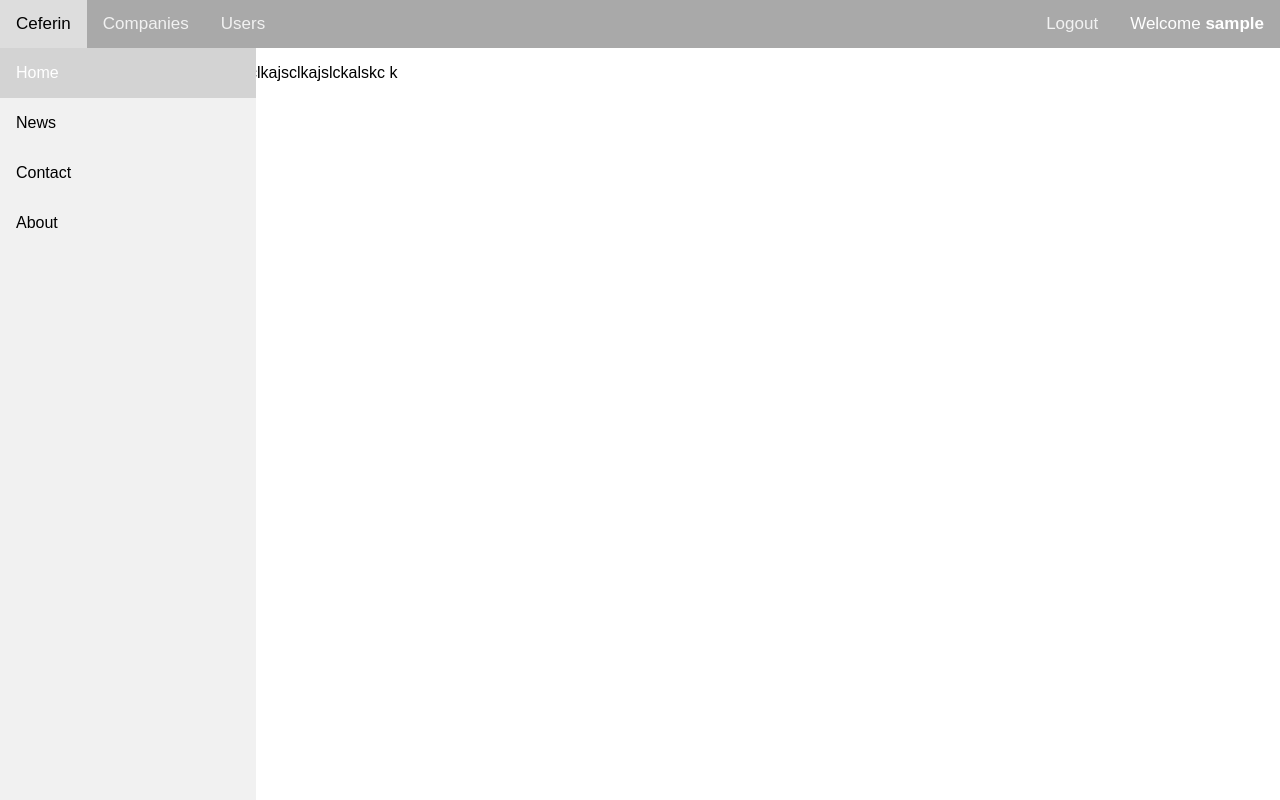
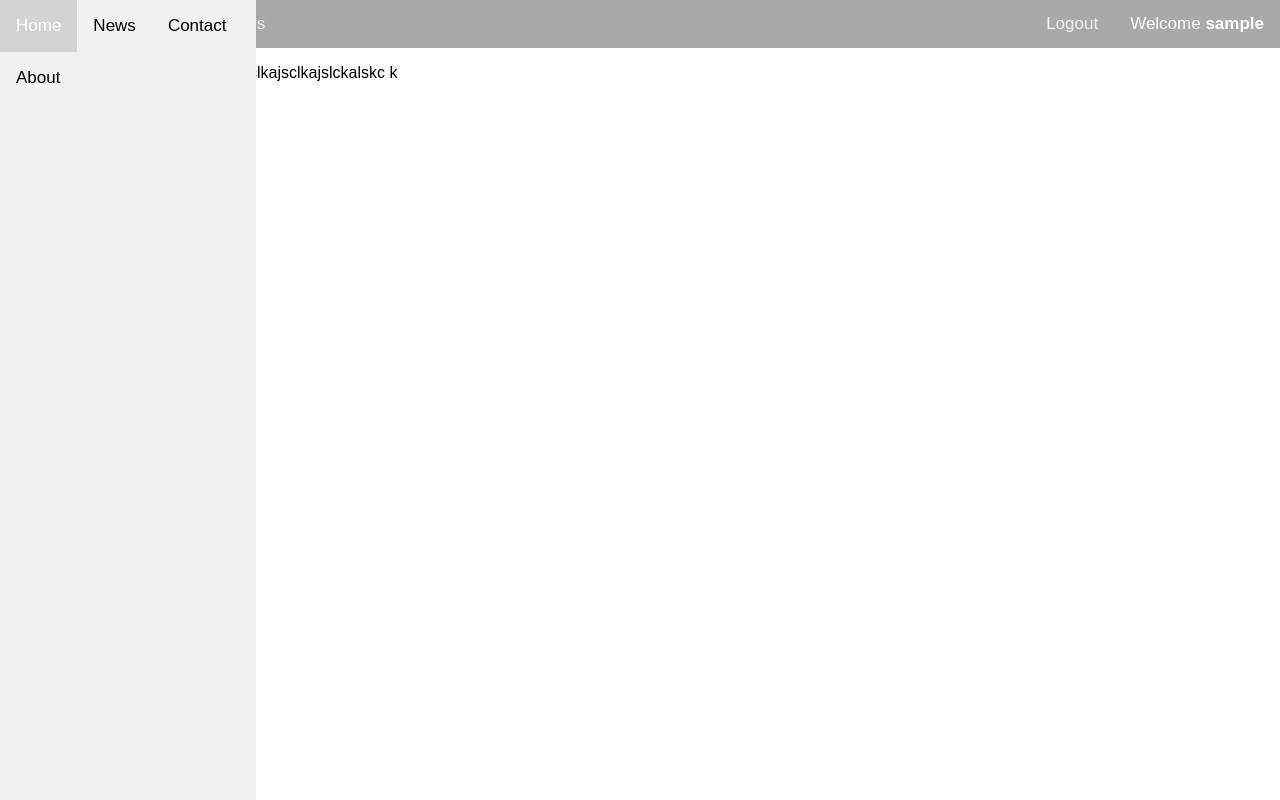
Before and after one commit to jamespeterjacob/realdeal, a React (Create React App) app: page / in a window 1280 px wide. Built offline with nearby package versions, Linux system fonts and the light colour scheme; sample sign-in values are in the browser's storage.

Commit message:
modified:   src/Appheader.js

```diff
--- a/src/Appheader.js
+++ b/src/Appheader.js
@@ -25,14 +25,17 @@ const Appheader = () => {
         <div>
             {showmenu &&
                 <div className="topnav">
-                    <Link class="brand" to={'/realdeal/#home'}>Ceferin</Link>
+                    <Link className="brand" to={'/realdeal/#home'}>Ceferin</Link>
                     <Link to={'/realdeal/#company'}>Companies</Link>
                     <Link to={'/realdeal/#user'}>Users</Link>
                     <span style={{  }}>Welcome <b>{displayusername}</b></span>
                     <Link style={{ float: 'right' }} to={'/login'}>Logout</Link>
+                    <Sidebar/>
                 </div>
+
+
             }
-            <Sidebar/>
+
 
         </div>
     );
```
